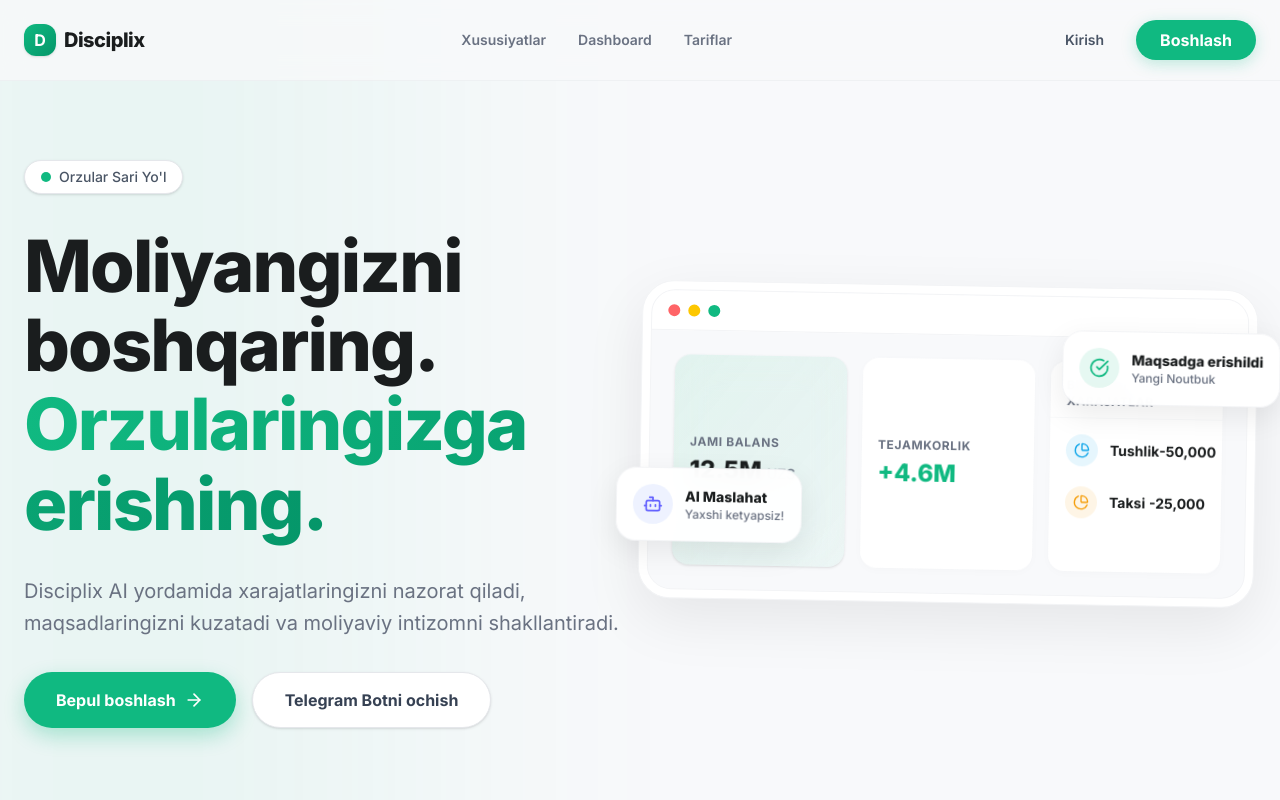
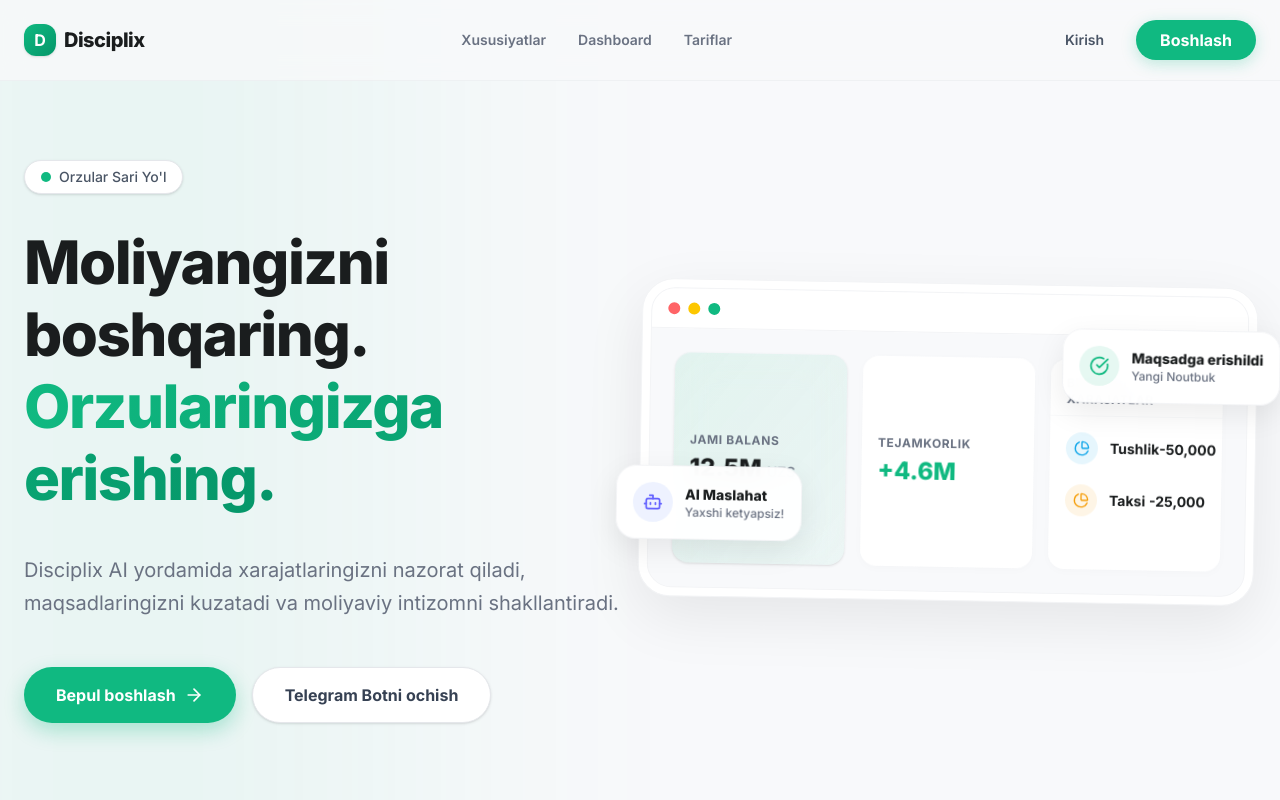
Before and after one commit to sh0dmonov/disciplix-web, a Next.js app: page / in a window 1280 px wide. Shown: the top 800 px of the page. Built offline with nearby package versions, Linux system fonts and the light colour scheme.

Commit message:
fix logs part 2

```diff
--- a/src/app/page.tsx
+++ b/src/app/page.tsx
@@ -310,11 +310,11 @@
               <span className="flex h-2.5 w-2.5 rounded-full bg-[#10B981] mr-2"></span>
               Orzular Sari Yo&apos;l
             </div>
-            <h1 className="text-4xl sm:text-5xl lg:text-7xl font-extrabold tracking-tight leading-[1.1] text-[#1A1D1E]">
+            <h1 className="text-3xl sm:text-5xl lg:text-6xl font-extrabold tracking-tight leading-[1.2] text-[#1A1D1E] pb-2">
               Moliyangizni boshqaring. <br />
               <span className="text-transparent bg-clip-text bg-gradient-to-r from-[#10B981] to-[#059669]">Orzularingizga erishing.</span>
             </h1>
-            <p className="text-xl text-gray-500 max-w-2xl mx-auto lg:mx-0 leading-relaxed">
+            <p className="text-lg sm:text-xl text-gray-500 max-w-2xl mx-auto lg:mx-0 leading-relaxed pb-4">
               Disciplix AI yordamida xarajatlaringizni nazorat qiladi, maqsadlaringizni kuzatadi va moliyaviy intizomni shakllantiradi.
             </p>
             <div className="flex flex-col sm:flex-row items-center justify-center lg:justify-start space-y-4 sm:space-y-0 sm:space-x-4">
@@ -610,9 +610,10 @@
                 </CardFooter>
               </Card>
 
-              <Card className="relative bg-[#10B981] border-none rounded-[32px] transform mt-6 md:mt-0 md:-translate-y-4 shadow-[0_20px_40px_rgba(16,185,129,0.25)] overflow-hidden">
+              <div className="relative transform mt-6 md:mt-0 md:-translate-y-4 z-10">
+                <div className="absolute top-0 right-4 md:right-8 transform -translate-y-1/2 bg-white text-[#10B981] text-[10px] md:text-xs font-extrabold px-3 py-1 md:px-4 md:py-1.5 rounded-full uppercase tracking-wider shadow-md z-20">{"Tavsiya etiladi"}</div>
+                <Card className="relative bg-[#10B981] border-none rounded-[32px] shadow-[0_20px_40px_rgba(16,185,129,0.25)] overflow-hidden h-full">
                   <div className="absolute inset-0 bg-gradient-to-b from-white/10 to-transparent pointer-events-none"></div>
-                <div className="absolute top-0 right-4 md:right-8 transform -translate-y-1/2 bg-white text-[#10B981] text-[10px] md:text-xs font-extrabold px-3 py-1 md:px-4 md:py-1.5 rounded-full uppercase tracking-wider shadow-md">Tavsiya etiladi</div>
                   <CardHeader className="p-6 md:p-8 relative z-10">
                     <CardTitle className="text-xl md:text-2xl font-extrabold flex items-center text-white">Premium <Star className="ml-2 w-4 h-4 md:w-5 md:h-5 text-yellow-300 fill-current" /></CardTitle>
                     <div className="text-3xl md:text-4xl font-extrabold mt-4 mb-2 text-white">20,000 <span className="text-base md:text-lg text-emerald-100 font-bold">UZS/oy</span></div>
@@ -629,6 +630,7 @@
                     </Link>
                   </CardFooter>
                 </Card>
+              </div>
             </div>
           </div>
         </section>
```
Lines whose indentation alone changed are shown as unchanged.
